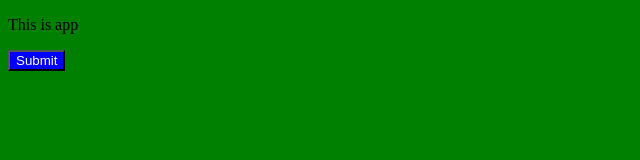
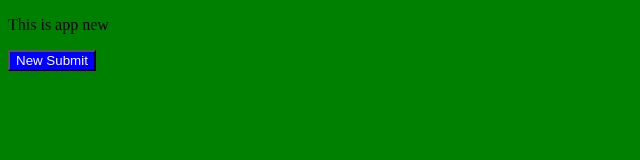
Before and after one commit to nguyentrinhtrungdu/git-tutorial, a plain HTML site: page index.html in a window 1280 px wide. Shown: the whole page, without its empty margins (0-640 px from the left). Drawn offline with Linux system fonts and the light colour scheme.

Commit message:
update index file

```diff
--- a/index.html
+++ b/index.html
@@ -9,8 +9,8 @@
 
 </head>
 <body>
-    <p>This is app</p>
-    <button>Submit</button>
+    <p>This is app new</p>
+    <button>New Submit</button>
 </body>
 </html>
 <!--
```
